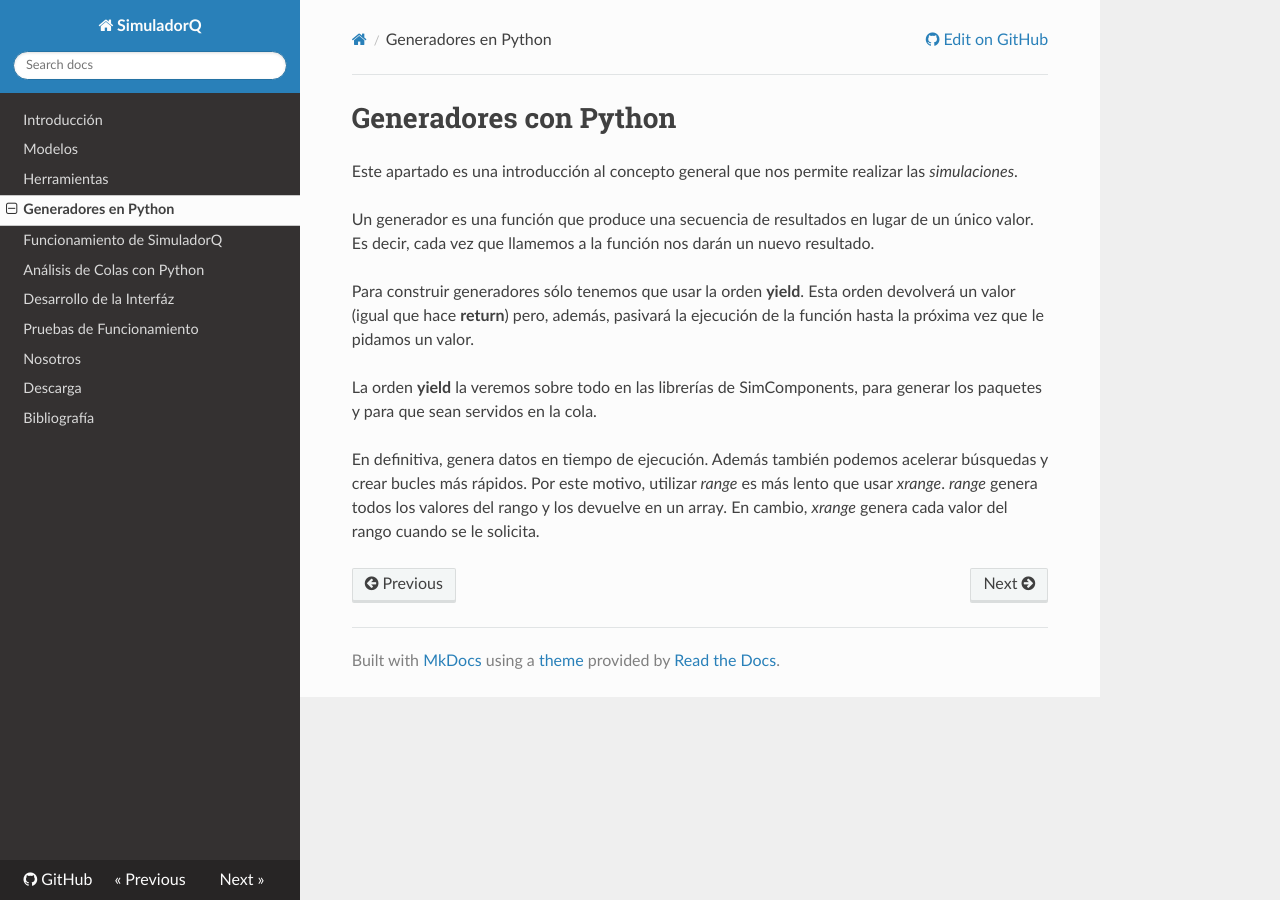
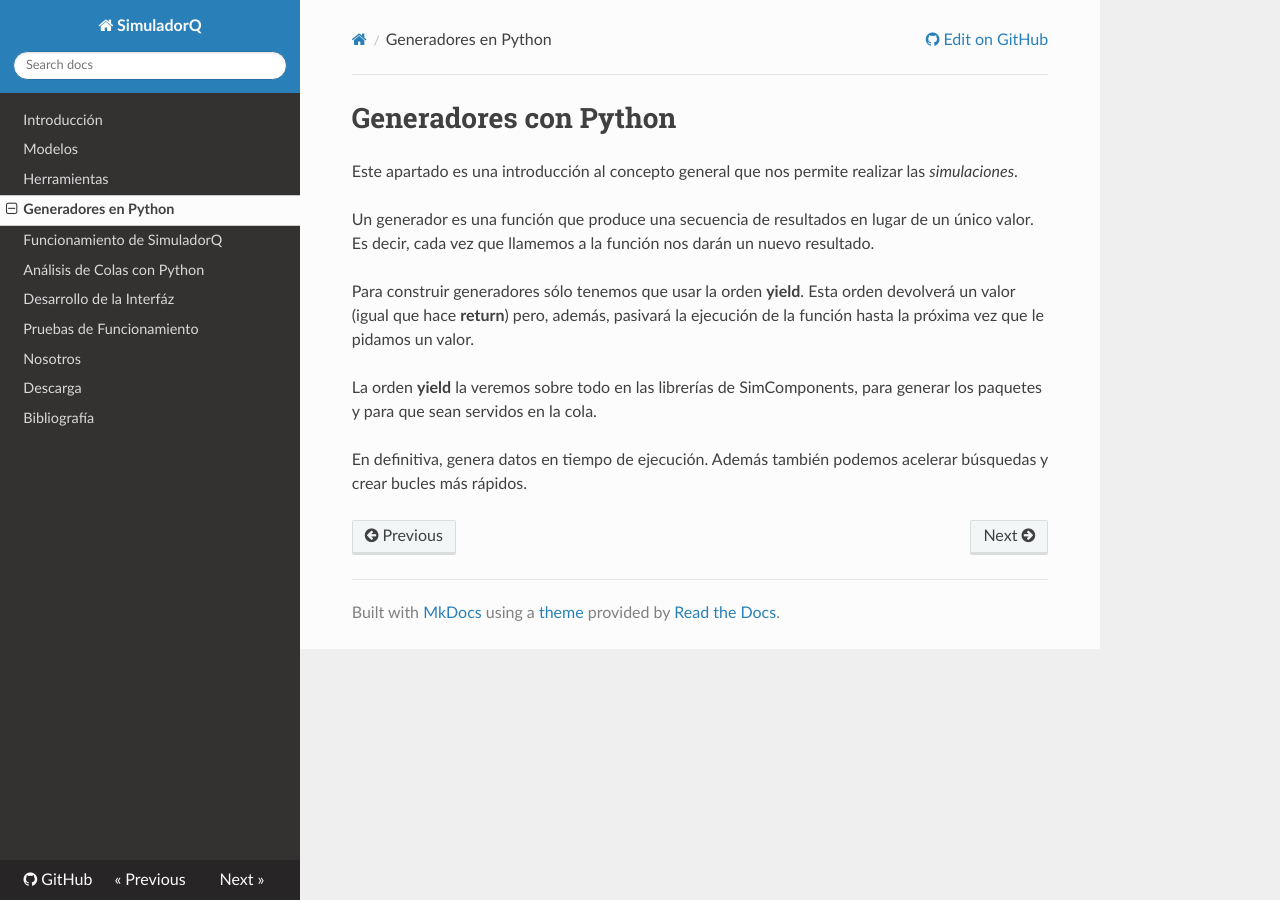
Before and after one commit to m-ibarra-arg/trafico, an MkDocs documentation site: the page built from docs/GeneradoresPython.md, in a window 1280 px wide. Built offline with MkDocs 1.6.1, drawn with Linux system fonts in a browser that asks for light colours; nearby versions of some CDN libraries; old or Windows-style settings are respelled for this version of MkDocs.

Commit message:
Uploaded by https://stackedit.io/

```diff
--- a/docs/GeneradoresPython.md
+++ b/docs/GeneradoresPython.md
@@ -9,8 +9,8 @@ Para construir generadores sólo tenemos que usar la orden **yield**. Esta orden
 
 La orden **yield** la veremos sobre todo en las librerías de SimComponents, para generar los paquetes y para que sean servidos en la cola.
 
-En definitiva,  genera  datos en tiempo de ejecución. Además también podemos acelerar búsquedas y crear bucles más rápidos. Por este motivo, utilizar  _range_  es más lento que usar  _xrange_.  _range_  genera todos los valores del rango y los devuelve en un array. En cambio,  _xrange_  genera cada valor del rango cuando se le solicita.
+En definitiva,  genera  datos en tiempo de ejecución. Además también podemos acelerar búsquedas y crear bucles más rápidos.
 <!--stackedit_data:
-eyJoaXN0b3J5IjpbLTU3NTA2ODEwMiwtMTM3NDgyMDMsMTg3Nz
-g2OTg5NywxMzk1MjAyMTA5LC0zMTI4OTM5N119
+eyJoaXN0b3J5IjpbOTYzMjUzNzI4LC0xMzc0ODIwMywxODc3OD
+Y5ODk3LDEzOTUyMDIxMDksLTMxMjg5Mzk3XX0=
 -->
```
